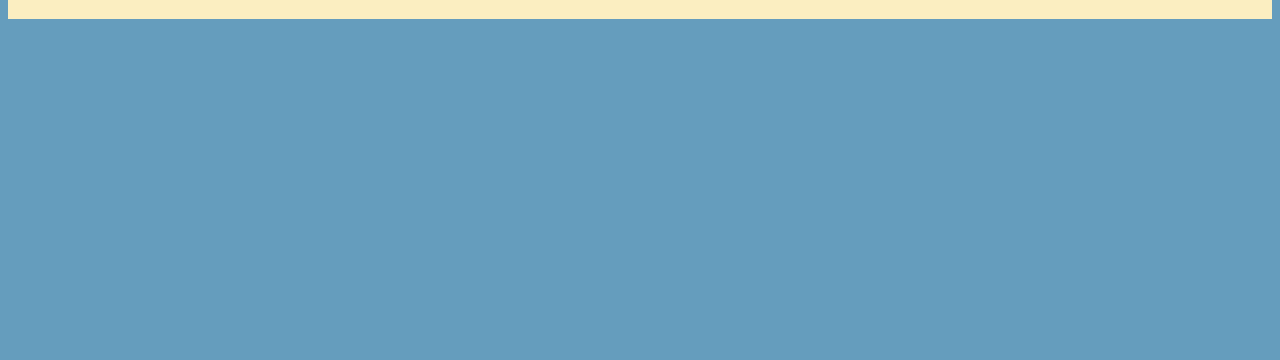
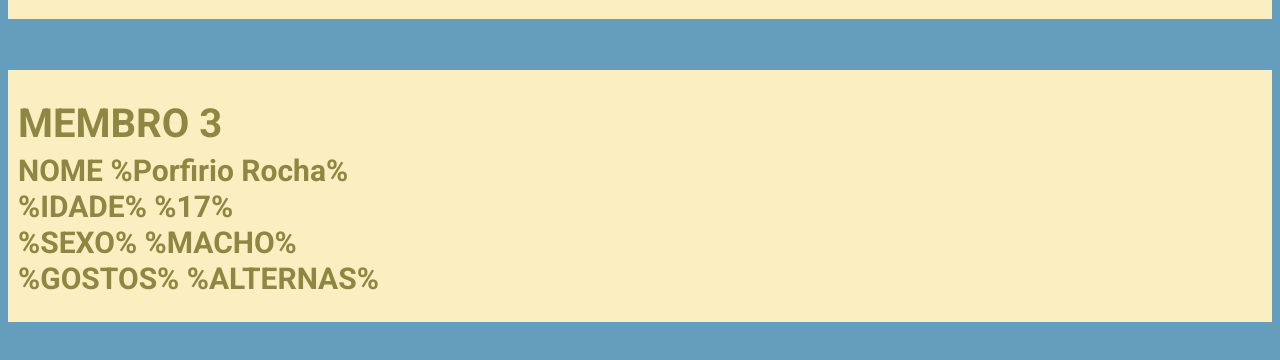
Before and after one commit to rafsilv26/JimindoBTS, a plain HTML site: page index.html in a window 1280 px wide. Shown: the part 668-1028 px from the top of the page. Before the commit the page ends 800 px from the top, so only its background shows below. Drawn offline with Linux system fonts and the light colour scheme; a web font is replaced by a local one.

Commit message:
Update index.html

```diff
--- a/index.html
+++ b/index.html
@@ -26,5 +26,13 @@
         <p style="font-size:30px;line-height:0.2;font-weight:600;color:#8d8741">%% <span>%%</span></p>
     </div>
     <p>&nbsp;</p>
+    <div style="padding:10px;background-color:#fbeec1;">
+        <p style="font-size:40px;line-height:0.2;font-weight:600;color:#8d8741;">MEMBRO 3</p>
+        <p style="font-size:30px;line-height:0.2;font-weight:600;color:#8d8741">NOME <span>%Porfirio Rocha%</span></p>
+        <p style="font-size:30px;line-height:0.2;font-weight:600;color:#8d8741">%IDADE% <span>%17%</span></p>
+        <p style="font-size:30px;line-height:0.2;font-weight:600;color:#8d8741">%SEXO% <span>%MACHO%</span></p>
+        <p style="font-size:30px;line-height:0.2;font-weight:600;color:#8d8741">%GOSTOS% <span>%ALTERNAS%</span></p>
+    </div>
+    <p>&nbsp;</p>
 </body>
 </html>
```
